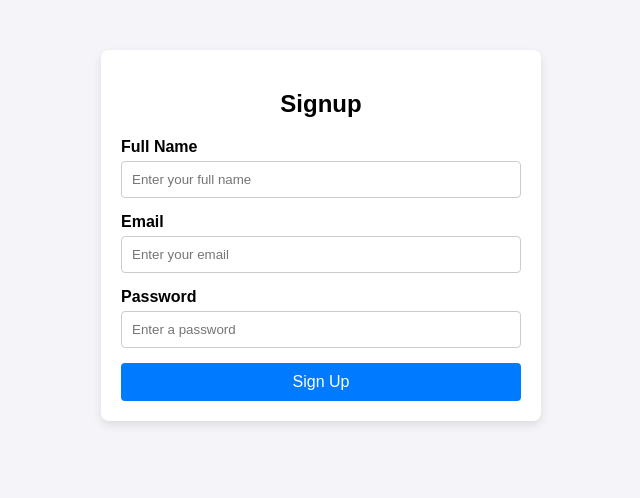
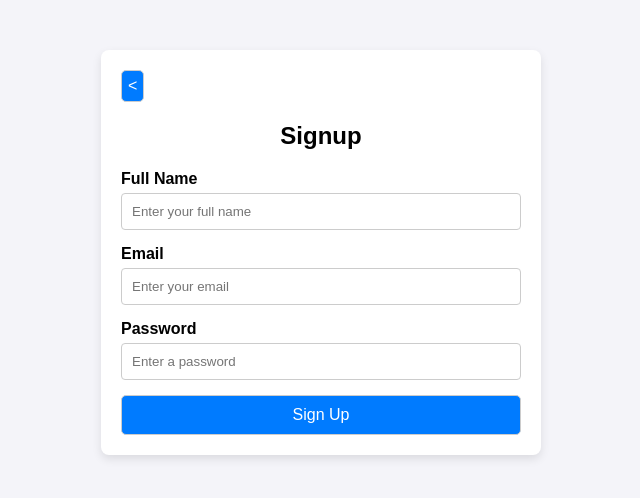
Before and after one commit to trnguyen34/RoadBuddy, a Flask app: page /signup in a window 1280 px wide. Shown: the top 498 px of the page, without its empty margins (319-959 px from the left). Run offline with Flask 3, Linux system fonts and the light colour scheme.

Commit message:
added back button that goes to login from signup

```diff
--- a/templates/login.html
+++ b/templates/login.html
@@ -24,7 +24,7 @@
     <!-- Signup Button -->
     <div style="margin-top: 20px;">
         <p>Don't have an account?</p>
-        <a href="{{ url_for('signup') }}">
+        <a href="signup.html">
             <button type="button" style="cursor: pointer;">Sign Up</button>
         </a>
     </div>
--- a/templates/signup.html
+++ b/templates/signup.html
@@ -50,16 +50,27 @@
             width: 100%;
             padding: 10px;
             background-color: #007bff;
-            border: none;
+            border: 1px solid #ccc;
+            border-radius: 5px;
             color: white;
             font-size: 16px;
             cursor: pointer;
-            border-radius: 4px;
+            box-sizing: border-box;
         }
-        .submit-btn:hover {
+        .submit-btn:hover, .back-btn:hover{
             background-color: #0056b3;
         }
-        input, select, button {
+        .back-btn{
+            padding: 6px;
+            background-color: #007bff;
+            border: 1px solid #ccc;
+            border-radius: 5px;
+            color: white;
+            font-size: 16px;
+            cursor: pointer;
+            box-sizing: border-box;
+        }
+        input, select {
             width: 100%;
             padding: 10px;
             border: 1px solid #ccc;
@@ -70,6 +81,9 @@
 </head>
 <body>
     <div class="signup-container">
+        <a href="login.html">
+            <button class="back-btn">&lt</button>
+        </a>
         <h2>Signup</h2>
         <!-- Display error if any -->
         {% if error %}
```
